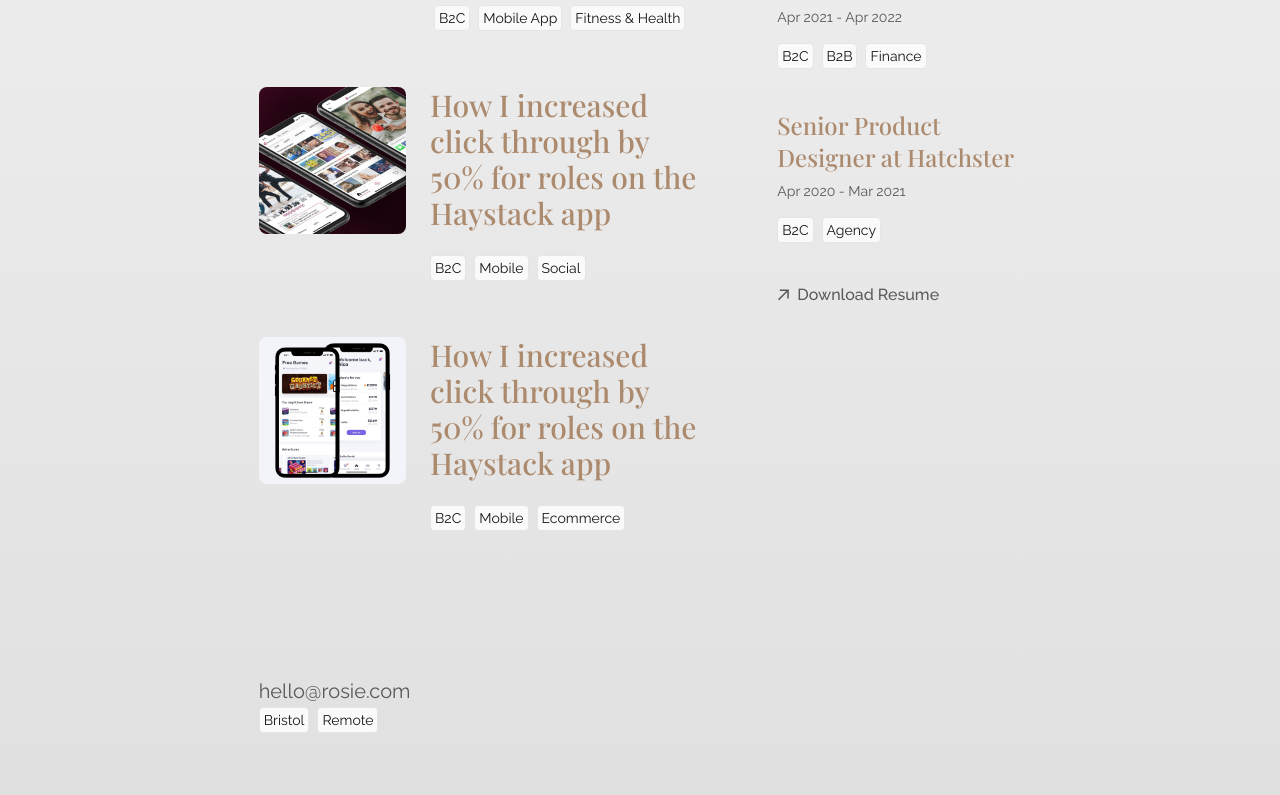
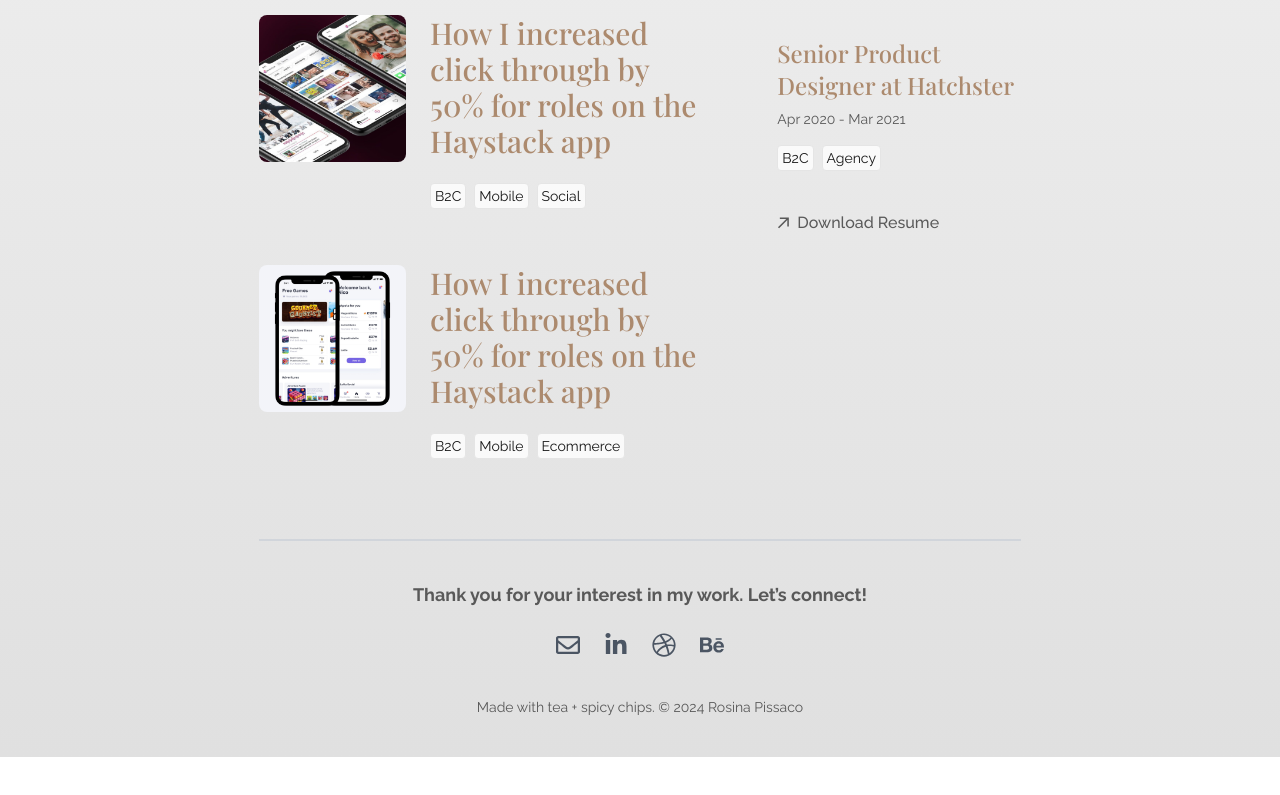
Before and after one commit to codeplaygroundspace/portfolio-designer, a Next.js app: page / in a window 1280 px wide. Shown: the part 1301-2096 px from the top of the page. After the commit the page ends 2058 px from the top, so only its background shows below. Built offline with nearby package versions, Linux system fonts and the light colour scheme; a web font is replaced by a local one.

Commit message:
update copy gat

```diff
--- a/src/app/components/Footer.tsx
+++ b/src/app/components/Footer.tsx
@@ -1,12 +1,64 @@
+import {
+  FaRegEnvelope,
+  FaLinkedinIn,
+  FaDribbble,
+  FaBehance,
+} from "react-icons/fa";
+
 export default function Footer() {
   return (
-    <section className="my-grid py-8 lg:py-10">
-      <p>hello@rosie.com</p>
-      <p className="inline-flex items-center rounded border border-neutral-200 bg-neutral-50 p-1 text-sm leading-4 text-neutral-900 no-underline dark:border-neutral-700 dark:bg-neutral-800 dark:text-neutral-100 mr-2">
-        Bristol
+    <section className="my-grid pt-8 lg:pt-10 text-center border-t-gray-300 border-solid border-t-2">
+      <p className="text-lg font-bold mb-6">
+        Thank you for your interest in my work. Let’s connect!
       </p>
-      <p className="inline-flex items-center rounded border border-neutral-200 bg-neutral-50 p-1 text-sm leading-4 text-neutral-900 no-underline dark:border-neutral-700 dark:bg-neutral-800 dark:text-neutral-100 mr-2">
-        Remote
+      <nav aria-label="Social media links">
+        <ul className="flex justify-center space-x-6">
+          <li>
+            <a
+              href="mailto:rosieintech@gmails.com"
+              aria-label="Email"
+              className="text-gray-600 hover:text-blue-500 transition-colors duration-300"
+            >
+              <FaRegEnvelope className="size-6" />
+            </a>
+          </li>
+          <li>
+            <a
+              href="https://www.linkedin.com/in/rosinapissaco/"
+              target="_blank"
+              rel="noopener noreferrer"
+              aria-label="LinkedIn"
+              className="text-gray-600 hover:text-blue-500 transition-colors duration-300"
+            >
+              <FaLinkedinIn className="size-6" />
+            </a>
+          </li>
+          <li>
+            <a
+              href="https://dribbble.com/rosieportfolio"
+              target="_blank"
+              rel="noopener noreferrer"
+              aria-label="Dribbble"
+              className="text-gray-600 hover:text-blue-500 transition-colors duration-300"
+            >
+              <FaDribbble className="size-6" />
+            </a>
+          </li>
+          <li>
+            <a
+              href="https://www.behance.net/rosinapissaco"
+              target="_blank"
+              rel="noopener noreferrer"
+              aria-label="Behance"
+              className="text-gray-600 hover:text-blue-500 transition-colors duration-300"
+            >
+              <FaBehance className="size-6" />
+            </a>
+          </li>
+        </ul>
+      </nav>
+      <p className="text-sm mt-10">
+        Made with tea + spicy chips. © 2024 Rosina Pissaco
       </p>
     </section>
   );
--- a/src/app/contributions.ts
+++ b/src/app/contributions.ts
@@ -5,7 +5,7 @@ export const gatContributions = [
 ];
 
 export const spokedContributions = [
-  "UX/UI Design",
+  "Sole UX/UI Design",
   "User interview",
   "Prototyping",
 ];
--- a/src/app/global-app-testing/page.tsx
+++ b/src/app/global-app-testing/page.tsx
@@ -9,6 +9,7 @@ export default function GlobalAppTesting() {
     <>
       <Header />
       <CaseStudy />
+      <NextProject />
       <Footer />
     </>
   );
@@ -18,16 +19,23 @@ function CaseStudy() {
   return (
     <>
       <section className="my-grid">
-        <h1>Designing an AI Testing platform</h1>
+        <h1>Designing an AI Testing Platform</h1>
       </section>
       <section className="my-grid">
         <h2>Overview</h2>
         <p>
-          In 2024, Global App Testing set out to revolutionise software testing
-          by combining machine learning technology with their powerful global
-          community of testers. The goal was to streamline all testing
-          activities and reduce operational overhead for Test Managers by 50%
-          within one year.
+          Global App Testing helps businesses ensure their software quality
+          through crowdsourced testing. In order to meet revenue targets, the
+          product team was given the challenge of integrating AI and machine
+          learning into the testing processes. After brainstorming, we decided
+          to{" "}
+          <strong>
+            focus on creating an AI-powered platform to assist Test Managers.
+          </strong>{" "}
+          My early assumption was that users would be skeptical about AI taking
+          over parts of their job. I conducted extensive user research to figure
+          out how to introduce AI features in a way that would appeal to both
+          our business and our community of testers.
         </p>
       </section>
       <section className="my-grid">
@@ -70,83 +78,85 @@ function CaseStudy() {
           priority
         />
       </section>
-
       <section className="my-grid">
         <h3>Understanding the problem</h3>
         <p>
-          With the need for efficient, global, and accurate software testing
-          becoming more critical than ever, I first developed a strong
-          understanding of the current process through interviews with Test
-          Managers. We discussed the implications of introducing AI and machine
-          learning into their workflow.
+          As this project tied in directly with a key business goal, before
+          conducting any research or design work I wanted to ensure I had a
+          strong understanding of the reason for the project and what the
+          business would consider a successful outcome.
+          <strong>
+            {" "}
+            GAT was looking for opportunities to reduce operational overhead and
+            free up Test Managers capacity.
+          </strong>
         </p>
       </section>
       <section className="my-grid">
         <h3>User research</h3>
         <p>
-          We conducted user research sessions to observe Test Managers
-          navigating their current processes. From this study we discovered the
-          following insights:
+          We ran <strong>weekly user research </strong>session to observe Test
+          Managers navigating their current processes. From this study we
+          discovered the following insights:
         </p>
         <ul className="mt-4 list-inside space-y-2">
           <li>
             👉 The testing process involved distinct stages: launching tests,
-            moderating results, and delivering outcomes
+            moderating results, and delivering outcomes.
           </li>
           <li>
-            👉 Test Managers were using spreadsheets for all data management
+            👉 Test Managers were using spreadsheets for all data management.
           </li>
           <li>
             👉 Each stage involved multiple manual tasks, consuming significant
-            time
+            time.
           </li>
         </ul>
       </section>
       <section className="my-image">
         <Image
           src="/portfolio-gat/gat-tickets.png"
-          alt="Global App Testing research"
+          alt="Image of Miro Board where we map out all Test Manager tasks"
           className="my-image"
           width={1640}
           height={400}
-          priority
         />
       </section>
       <section className="my-image">
         <Image
           src="/portfolio-gat/gat-tickets-2.png"
-          alt="Global App Testing research"
+          alt="Image of spreadsheet Test Managers were using"
           className="my-image"
           width={1640}
           height={400}
-          priority
         />
       </section>
-
       <section className="my-grid">
         <h3>Designing the solution</h3>
         <p>
           Solution design involved iteration and user testing. High-level logic
-          was mapped out, followed by prototypes. We explored various options,
-          particularly around automating decision-making processes. The
-          challenge was presenting complex testing data in a simple,
+          was mapped out, followed by prototypes.{" "}
+          <strong>
+            We explored various options, particularly around automating
+            decision-making processes.
+          </strong>{" "}
+          The challenge was presenting complex testing data in a simple,
           easy-to-understand way while incorporating AI assistance.
         </p>
       </section>
       <section className="my-image">
         <Image
           src="/portfolio-gat/gat-wireframe.png"
-          alt="Global App Testing wireframe"
+          alt="Image of the software as low fidelity wireframe"
           className="my-image"
           width={1640}
           height={400}
-          priority
         />
       </section>
       <section className="my-image">
         <Image
           src="/portfolio-gat/gat-hi-fidelity.png"
-          alt="Global App Testing Hi-fidelity mockup"
+          alt="Image of the software as Hi-fidelity mockup"
           className="my-image"
           width={1640}
           height={400}
@@ -158,9 +168,11 @@ function CaseStudy() {
         <p>
           Prototypes were iterated on after remote user testing sessions. Users
           were asked to complete a full testing cycle using the new platform. We
-          observed their understanding of the AI-assisted process and followed
-          up to understand how they expected the new system to impact their
-          workflow.
+          observed their understanding of the AI-assisted process and{" "}
+          <strong>
+            followed up to understand how they expected the new system to impact
+            their workflow.
+          </strong>
         </p>
       </section>
       <section className="my-grid">
@@ -178,6 +190,50 @@ function CaseStudy() {
           <li>🏆 Successfully launched a new AI-driven testing platform</li>
         </ul>
       </section>
+      <section className="my-grid">
+        <h3>Where do we go from here?</h3>
+        <p>
+          First, I would recommend conducting{" "}
+          <strong>usability testing again</strong> with new participants. Have
+          the changes made it easier for users to complete their tasks?
+        </p>
+        <p>
+          If usability testing is not an option, I would recommend{" "}
+          <strong>tracking the following metrics:</strong>
+        </p>
+        <ul className="mt-4 list-inside space-y-2">
+          <li>
+            👉 What percentage of Test Managers are using the new software?
+          </li>
+          <li>
+            👉 How has the new software impacted the testing delivery time and
+            results quality?
+          </li>
+        </ul>
+      </section>
+      <section className="my-grid">
+        <h3>What I learned</h3>
+        <p>
+          <strong>
+            Communicating design decisions in light of the business goals.
+          </strong>
+        </p>
+        <p>
+          It is much easier and natural for me to explain my decision decisions
+          based on user insights. However, it is equally valuable to consider
+          how those decisions also support the business goals.
+        </p>
+      </section>
     </>
   );
 }
+
+function NextProject() {
+  return (
+    <section className="my-grid">
+      <h2>Next Project</h2>
+      <h3>Spoked</h3>
+      <p>How I redesigned a Cycling AI app and unlocked £2m in revenue</p>
+    </section>
+  );
+}
--- a/src/app/globals.css
+++ b/src/app/globals.css
@@ -63,7 +63,7 @@ ol > li {
 }
 
 .my-grid {
-  @apply col-span-12 md:col-span-10 lg:col-span-10 xl:col-span-8 2xl:col-span-6 md:col-start-2 lg:col-start-2 xl:col-start-3 2xl:col-start-4 my-4 lg:my-10;
+  @apply col-span-12 md:col-span-10 lg:col-span-10 xl:col-span-8 2xl:col-span-6 md:col-start-2 lg:col-start-2 xl:col-start-3 2xl:col-start-4 mb-4 mt-2 lg:mb-10 lg:mt-4;
 }
 
 .my-image {
```
Also changed, not shown: package.json (+5 -4 lines), 1 other file (tests, documents, lock files or other folders).
